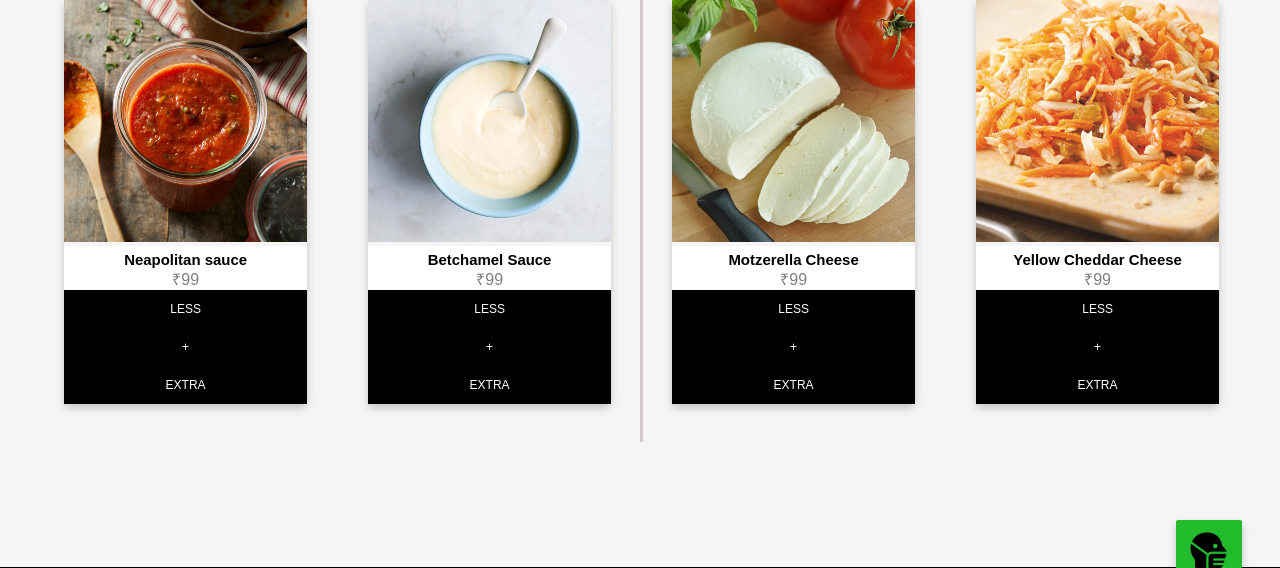
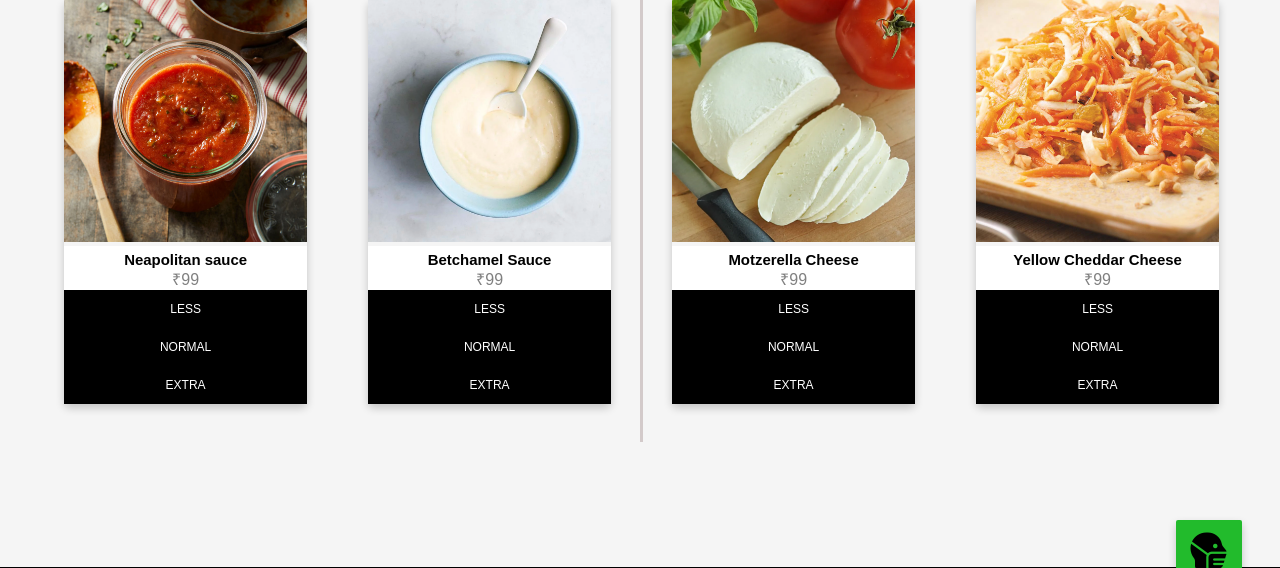
Before and after one commit to AnnMEldo31/onlinePizzaOrderingSystem, a PHP site: page /BuildIT_1.html in a window 1280 px wide, after a click on "CHEESE & SAUCE". Shown: the part 178-746 px from the top of the page. Run offline with PHP 8.4, Linux system fonts and the light colour scheme; some libraries are stand-ins or nearby versions.

Commit message:
build it worksss broo
wooohooo

```diff
--- a/Nan_home_web/BuildIT_1.html
+++ b/Nan_home_web/BuildIT_1.html
@@ -184,15 +184,15 @@
                         </div>
                         <p>
                             <div class ="radio">
-                                <input class="radio__input" type="radio" name="saucerad" id="radio1" value="neopolitan">
+                                <input class="radio__input" type="radio" name="saucerad" id="radio1" value="neopolitan_less">
                                 <label class="radio__label" for="radio1">LESS</label>
                             </div>
                             <div class ="radio">
-                                <input class="radio__input" type="radio" name="saucerad" id="radio2" value="neopolitan">
-                                <label class="radio__label" for="radio2">+</label>
+                                <input class="radio__input" type="radio" name="saucerad" id="radio2" value="neopolitan_normal">
+                                <label class="radio__label" for="radio2">NORMAL</label>
                             </div>
                             <div class ="radio">
-                                <input class="radio__input" type="radio" name="saucerad" id="radio3" value="neopolitan">
+                                <input class="radio__input" type="radio" name="saucerad" id="radio3" value="neopolitan_extra">
                                 <label class="radio__label" for="radio3">EXTRA</label>
                             </div>
                         </p>
@@ -206,15 +206,15 @@
                         </div>
                         <p>
                             <div class ="radio">
-                                <input class="radio__input" type="radio" name="saucerad" id="radio4" value="Betchamel">
+                                <input class="radio__input" type="radio" name="saucerad" id="radio4" value="Betchamel_less">
                                 <label class="radio__label" for="radio4">LESS</label>
                             </div>
                             <div class ="radio">
-                                <input class="radio__input" type="radio" name="saucerad" id="radio5" value="Betchamel">
-                                <label class="radio__label" for="radio5">+</label>
+                                <input class="radio__input" type="radio" name="saucerad" id="radio5" value="Betchamel_normal">
+                                <label class="radio__label" for="radio5">NORMAL</label>
                             </div>
                             <div class ="radio">
-                                <input class="radio__input" type="radio" name="saucerad" id="radio6" value="Betchamel">
+                                <input class="radio__input" type="radio" name="saucerad" id="radio6" value="Betchamel_extra">
                                 <label class="radio__label" for="radio6">EXTRA</label>
                             </div>
                         </p>
@@ -228,15 +228,15 @@
                         </div>
                         <p>
                             <div class ="radio">
-                                <input class="radio__input" type="radio" name="cheeserad" id="radio7" value="Motzerella">
+                                <input class="radio__input" type="radio" name="cheeserad" id="radio7" value="Motzerella_less">
                                 <label class="radio__label" for="radio7">LESS</label>
                             </div>
                             <div class ="radio">
-                                <input class="radio__input" type="radio" name="cheeserad" id="radio8" value="Motzerella">
-                                <label class="radio__label" for="radio8">+</label>
+                                <input class="radio__input" type="radio" name="cheeserad" id="radio8" value="Motzerella_normal">
+                                <label class="radio__label" for="radio8">NORMAL</label>
                             </div>
                             <div class ="radio">
-                                <input class="radio__input" type="radio" name="cheeserad" id="radio9" value="Motzerella">
+                                <input class="radio__input" type="radio" name="cheeserad" id="radio9" value="Motzerella_extra">
                                 <label class="radio__label" for="radio9">EXTRA</label>
                             </div>
                         </p>
@@ -250,15 +250,15 @@
                         </div>
                         <p>
                             <div class ="radio">
-                                <input class="radio__input" type="radio" name="cheeserad" id="radio10" value="Cheddar">
+                                <input class="radio__input" type="radio" name="cheeserad" id="radio10" value="Cheddar_less">
                                 <label class="radio__label" for="radio10">LESS</label>
                             </div>
                             <div class ="radio">
-                                <input class="radio__input" type="radio" name="cheeserad" id="radio11" value="Cheddar">
-                                <label class="radio__label" for="radio11">+</label>
+                                <input class="radio__input" type="radio" name="cheeserad" id="radio11" value="Cheddar_normal">
+                                <label class="radio__label" for="radio11">NORMAL</label>
                             </div>
                             <div class ="radio">
-                                <input class="radio__input" type="radio" name="cheeserad" id="radio12" value="Cheddar">
+                                <input class="radio__input" type="radio" name="cheeserad" id="radio12" value="Cheddar_extra">
                                 <label class="radio__label" for="radio12">EXTRA</label>
                             </div>
                         </p>
```
Also changed, not shown: Nan_home_web/BuildIt.php (+46 -45 lines).
